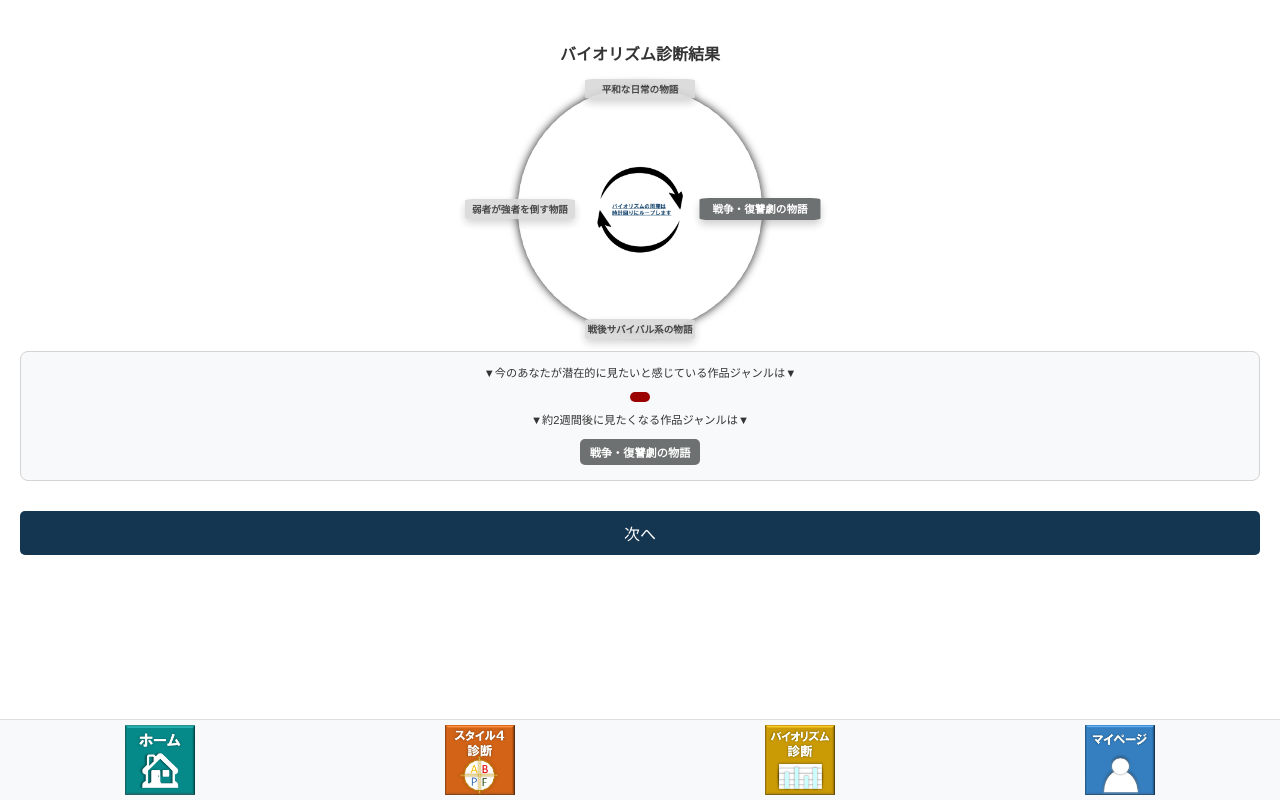
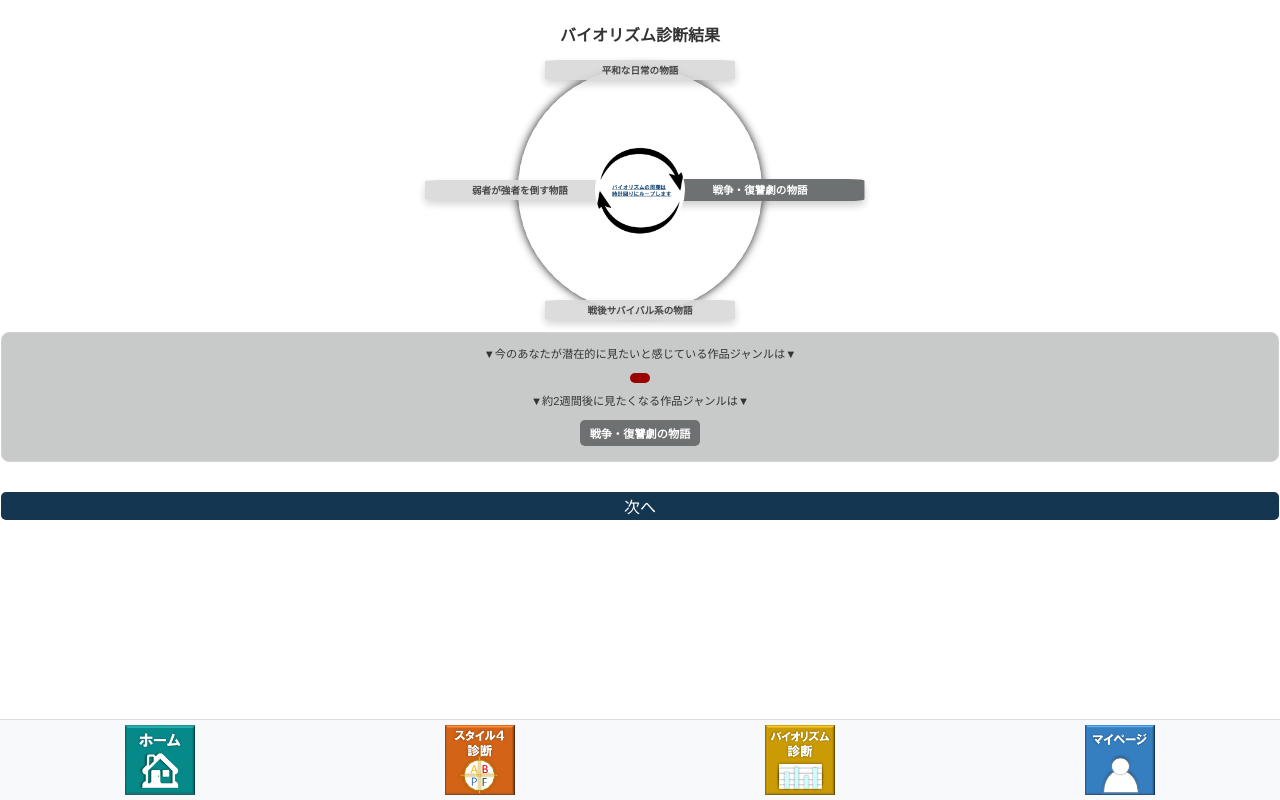
Before and after one commit to sakaguchi2783/GT-golf-app, a React (Create React App) app: page /biorhythm-result in a window 1280 px wide. Built offline with nearby package versions, Linux system fonts and the light colour scheme.

Commit message:
UI修正24

```diff
--- a/src/pages/BiorhythmResult.css
+++ b/src/pages/BiorhythmResult.css
@@ -1,6 +1,6 @@
 .biorhythm-result-container {
     /* ページ全体の設定。テキスト中央揃え、Arialフォント、基本文字色 */
-    padding: 20px;
+    padding: 1px;
     text-align: center;
     font-family: Arial, sans-serif;
     color: #333;
@@ -39,9 +39,9 @@
   }
 
   .category-item {
-    /* 各カテゴリ（赤、青、灰色）のスタイル */
+    /* 各カテゴリ（赤、濃いグレー、灰色）のスタイル */
     position: absolute;
-    width: 110px; /* アイテムの横幅を設定 */
+    width: 190px; /* アイテムの横幅を設定 */
     height: 20px; /* アイテムの高さを設定 */
     display: flex;
     justify-content: center;
@@ -135,11 +135,11 @@
     display: flex;
     justify-content: center;
     gap: 10px; /* ボタン間の余白を追加 */
-    margin-top: 15px;
+    margin-top: 5px;
   }
 
   .button-container button {
-    padding: 10px 20px;
+    padding: 2px 10px;
     font-size: 1rem;
     cursor: pointer;
     border: none;
@@ -156,7 +156,7 @@
 /* 作品ジャンルの全体コンテナ */
 .genre-container {
     font-size: 0.7rem; /* 全体を30％ほど小さく */
-    background-color: #f8f9fa; /* 薄いグレーの背景色 */
+    background-color: #c8caca; /* 薄いグレーの背景色 */
     border: 1px solid #d3d3d3; /* グレーの枠線 */
     border-radius: 8px;
     padding: 10px;
@@ -179,6 +179,7 @@
     font-weight: bold;
     display: inline-block;
     margin-bottom: 5px;
+    font-weight: bold;
   }
 
   /* 次の作品ジャンル表示 */
@@ -190,4 +191,5 @@
     font-weight: bold;
     display: inline-block;
     margin-bottom: 5px;
+    font-weight: bold;
   }
```
